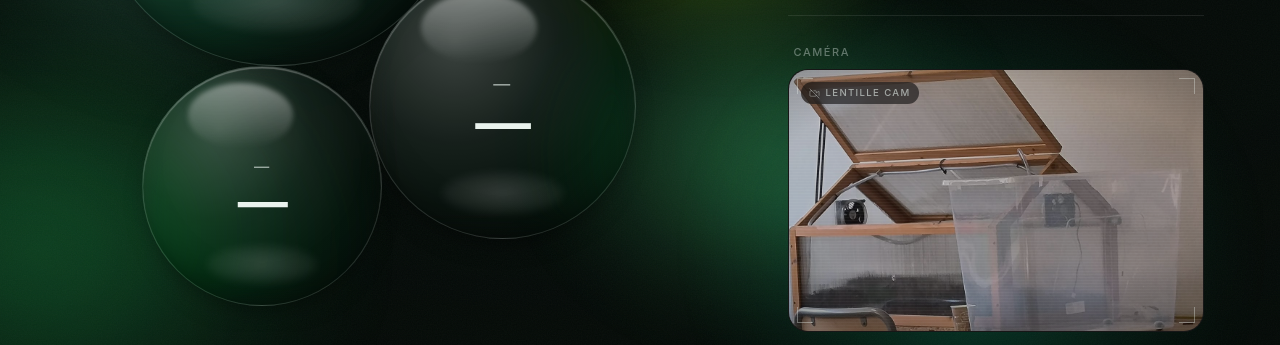
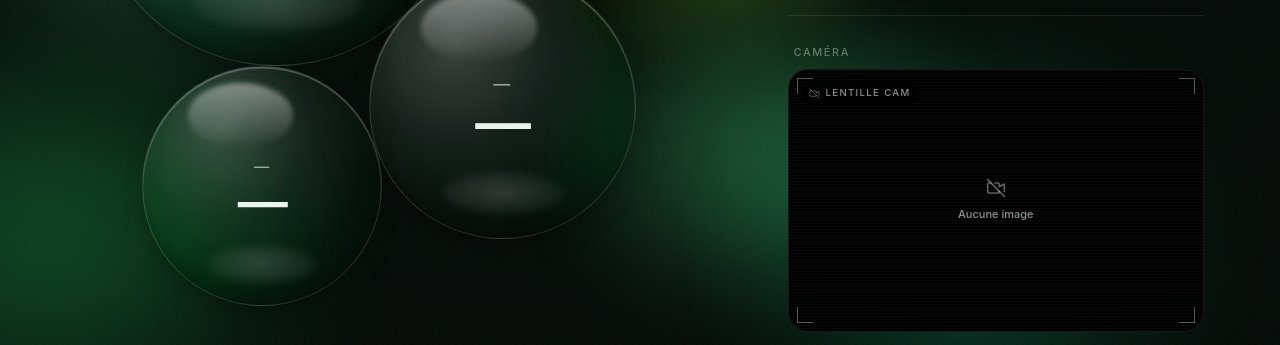
Before and after one commit to DavidCarry/Botanik, a React (Vite) app in the folder frontend/: page / in a window 1280 px wide. Shown: the part 452-797 px from the top of the page. Built offline with nearby package versions, Linux system fonts and the light colour scheme; no server answers.

Commit message:
v0.1.0 caméra hors ligne : un message clair plutôt qu'une photo qui ment

```diff
--- a/frontend/src/composants/Camera.tsx
+++ b/frontend/src/composants/Camera.tsx
@@ -2,21 +2,16 @@ import { useEffect, useRef, useState } from 'react'
 import { LuExpand, LuVideoOff, LuX } from 'react-icons/lu'
 import Visages from './Visages'
 
-/** Vue de la serre.
+/* Vue de la serre.
  *
- *  La camera n'est pas encore installee : ce qui s'affiche est une photo
- *  du chassis, et l'habillage le dit -- pastille eteinte, mention « hors
- *  ligne », date de la prise de vue. Un point rouge clignotant sur une
- *  image fixe laisserait croire a un direct, ce qui se retournerait
- *  contre nous a la premiere question du jury.
- *
- *  Le jour ou la camera arrivera, seule la source de l'image changera :
- *  l'habillage, lui, est deja a sa place.
+ * Quand la camera ne produit rien, le cadre reste VIDE et le dit. On y
+ * affichait auparavant une photo du chassis prise en salle : elle
+ * remplissait le cadre de quelque chose de plausible, et on finissait
+ * par commenter une image vieille d'un jour en la croyant vivante. Un
+ * cadre qui annonce la panne est plus utile qu'une belle image qui ment.
  */
-const PRISE_DE_VUE = '16/09/2026'
-const SOURCE = '/serre.jpg'
 
-/** L'adresse de la vue a afficher.
+/** L'adresse du flux a afficher.
  *
  *  Un FLUX et non des images redemandees une par une. Redemander une
  *  image toutes les cent millisecondes plafonne a la cadence des
@@ -30,30 +25,49 @@ const SOURCE = '/serre.jpg'
  *  L'horodatage ne sert qu'a l'ouverture : il garantit une connexion
  *  neuve quand la camera revient apres une coupure, plutot qu'une
  *  reprise d'un flux que le navigateur croit encore valide. */
-function useVue(enDirect: boolean) {
+function useVue() {
   const [depuis] = useState(() => Date.now())
-  return enDirect ? `/api/camera.mjpg?t=${depuis}` : SOURCE
+  return `/api/camera.mjpg?t=${depuis}`
 }
 
-/** L'image elle-meme, et les visages poses dessus.
- *
- *  Les cadres ne s'affichent qu'EN DIRECT : sur la photo de secours, ils
- *  encadreraient des visages qui ne sont plus la depuis longtemps.
- */
-function Vue({ enDirect, opacite }: { enDirect: boolean; opacite: string }) {
-  const vue = useVue(enDirect)
+/** Ce qui remplace la vue quand la camera ne repond pas. */
+function HorsLigne({ compact }: { compact: boolean }) {
+  return (
+    <div className="flex size-full flex-col items-center justify-center gap-2
+                    px-4 text-center">
+      <LuVideoOff size={compact ? 20 : 28} className="text-texte-faible" />
+      <p className="text-micro font-medium text-texte-doux">
+        Aucune image
+      </p>
+      {/* En vignette, la seconde ligne ne tiendrait pas. */}
+      {!compact && (
+        <p className="max-w-64 text-nano leading-relaxed text-texte-faible">
+          La caméra ne répond pas. Rien n’est affiché plutôt qu’une vue
+          qui ne serait plus d’actualité.
+        </p>
+      )}
+    </div>
+  )
+}
+
+/** L'image elle-meme, et les visages poses dessus. */
+function Vue({
+  enDirect, opacite, compact,
+}: { enDirect: boolean; opacite: string; compact: boolean }) {
+  const vue = useVue()
   const image = useRef<HTMLImageElement>(null)
+
+  if (!enDirect) return <HorsLigne compact={compact} />
 
   return (
     <>
       <img
         ref={image}
         src={vue}
-        alt={enDirect ? 'Vue en direct de la serre'
-          : 'Le châssis de la serre, photographié en salle'}
+        alt="Vue en direct de la serre"
         className={`size-full object-cover ${opacite}`}
       />
-      {enDirect && <Visages image={image} />}
+      <Visages image={image} />
     </>
   )
 }
@@ -111,12 +125,6 @@ function Habillage({ compact, enDirect }: { compact: boolean; enDirect: boolean
           </span>
         )}
       </div>
-
-      {!compact && !enDirect && (
-        <span className="pointer-events-none absolute bottom-3 right-3 rounded-carte bg-black/55 px-2 py-1 text-nano tabular-nums tracking-etiquette text-texte-faible backdrop-blur-sm">
-          {PRISE_DE_VUE}
-        </span>
-      )}
     </>
   )
 }
@@ -141,7 +149,7 @@ export default function Camera({
                  hover:border-bordure-forte
                  md:aspect-auto md:h-full"
     >
-      <Vue enDirect={enDirect} opacite="opacity-80" />
+      <Vue enDirect={enDirect} opacite="opacity-80" compact />
       <Habillage compact enDirect={enDirect} />
 
       {/* L'invitation n'apparait qu'au survol : en permanence, elle
@@ -187,7 +195,7 @@ export function CameraPleine({
         aria-modal="true"
         aria-label="Vue de la caméra"
       >
-        <Vue enDirect={enDirect} opacite="opacity-90" />
+        <Vue enDirect={enDirect} opacite="opacity-90" compact={false} />
         <Habillage compact={false} enDirect={enDirect} />
 
         <button
```
Also changed, not shown: frontend/public/serre.jpg (deleted).
